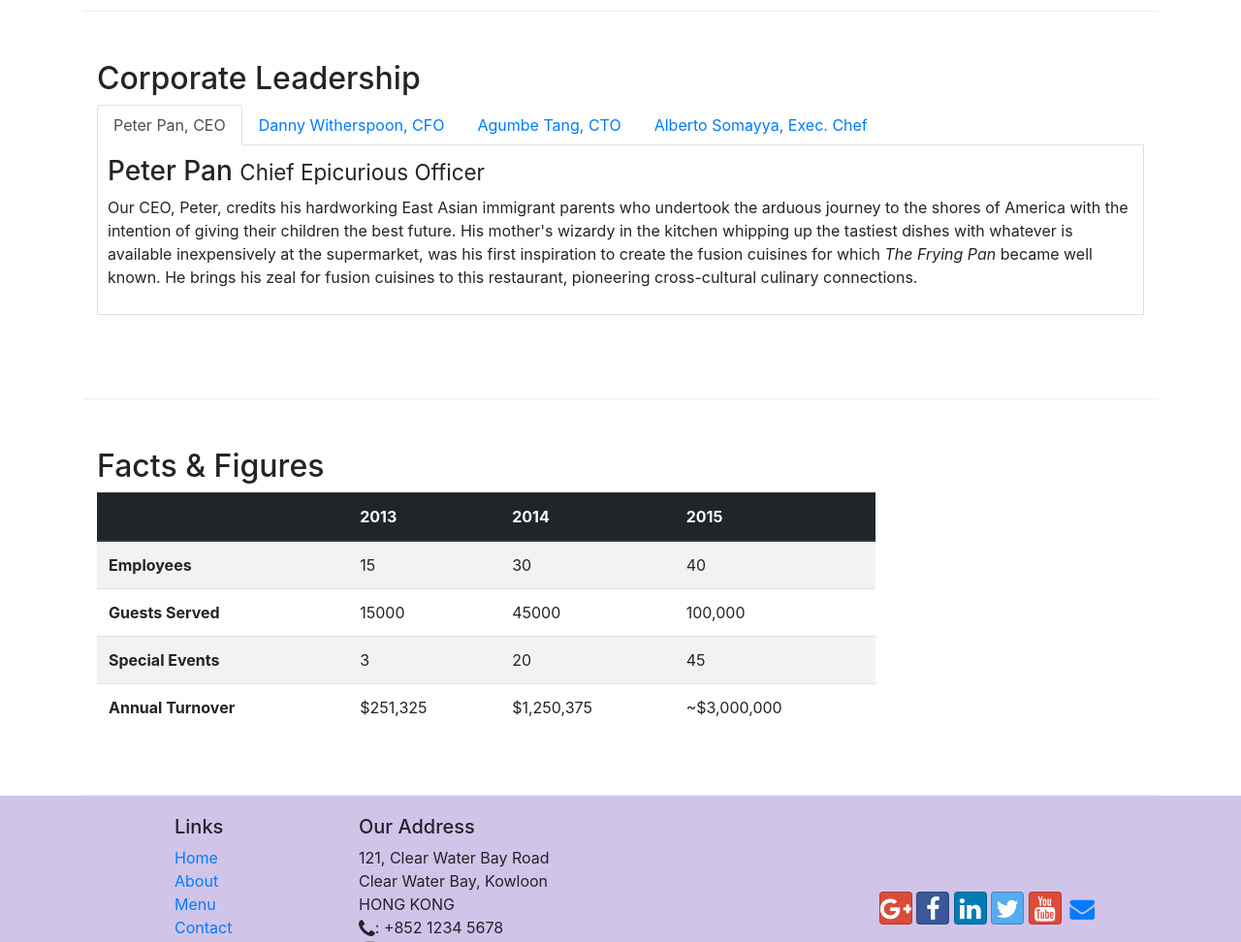
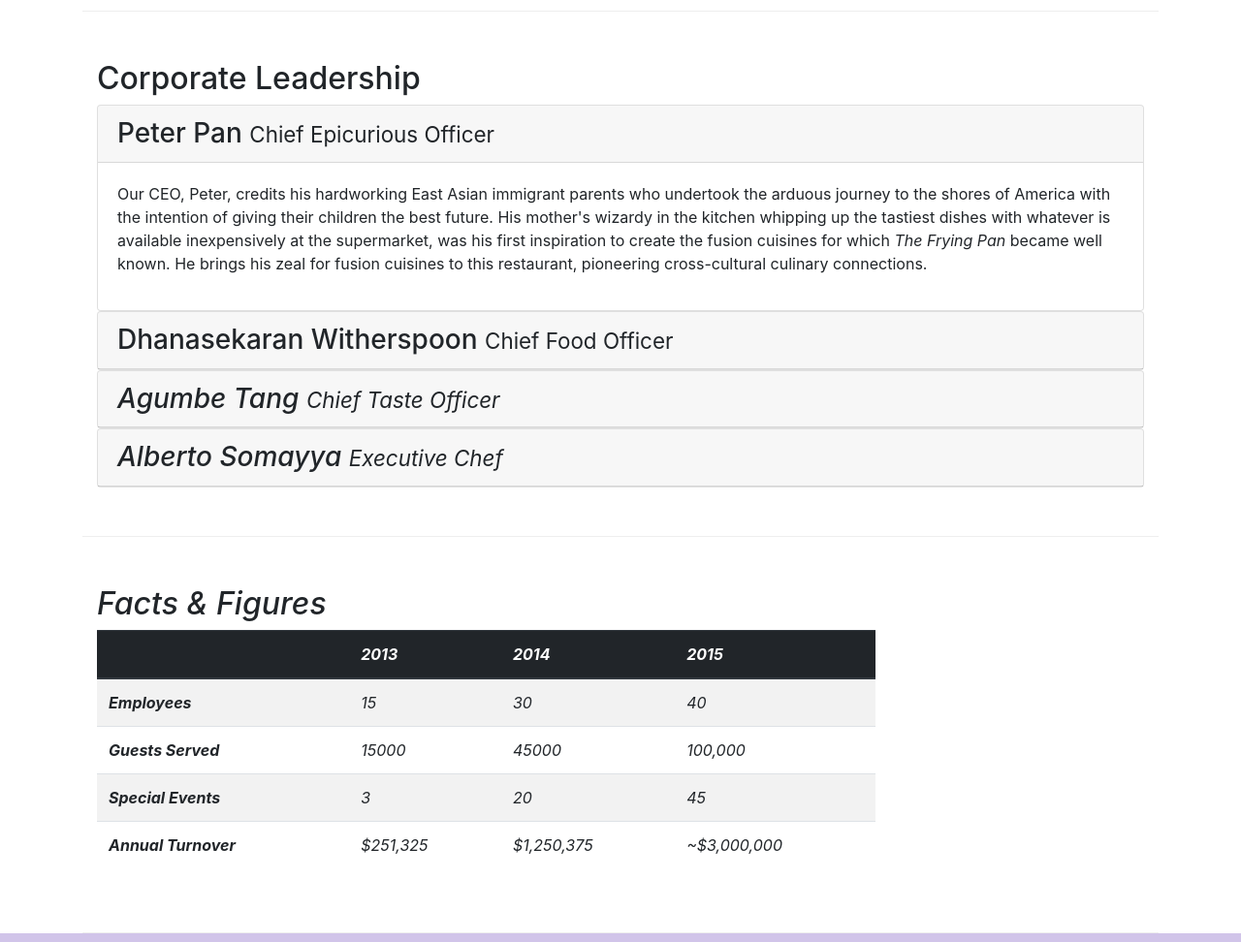
Before and after one commit to poornaseshadri/Bootstrap-conFusion, a website: page aboutus.html in a window 1280 px wide. Shown: the part 960-1932 px from the top of the page at 97% size. Drawn offline with nearby package versions, Linux system fonts and the light colour scheme.

Commit message:
Accordion

```diff
--- a/aboutus.html
+++ b/aboutus.html
@@ -105,42 +105,63 @@
         <div class='row row-content'>
             <div class='col-12 col-sm-12'>
                 <h2>Corporate Leadership</h2>
-                <ul class="nav nav-tabs">
-                    <li class="nav-item">
-                      <a class="nav-link active" href="#peter"
-                        role="tab" data-toggle="tab">Peter Pan, CEO</a>
-                    </li>
-                    <li class="nav-item">
-                      <a class="nav-link" href="#danny" role="tab"
-                        data-toggle="tab">Danny Witherspoon, CFO</a>
-                    </li>
-                    <li class="nav-item">
-                      <a class="nav-link" href="#agumbe"role="tab"
-                        data-toggle="tab">Agumbe Tang, CTO</a>
-                    </li>
-                    <li class="nav-item">
-                      <a class="nav-link" href="#alberto" role="tab"
-                        data-toggle="tab">Alberto Somayya, Exec. Chef</a>
-                    </li>
-                </ul>
-                <div class="tab-content">
-                    <div role="tabpanel" class="tab-pane fade show active" id="peter">
-                        <h3>Peter Pan <small>Chief Epicurious Officer</small></h3>
-                        <p class='d-none d-sm-block'>Our CEO, Peter, credits his hardworking East Asian immigrant parents who undertook the arduous journey to the shores of America with the intention of giving their children the best future. His mother's wizardy in the kitchen whipping up the tastiest dishes with whatever is available inexpensively at the supermarket, was his first inspiration to create the fusion cuisines for which <em>The Frying Pan</em> became well known. He brings his zeal for fusion cuisines to this restaurant, pioneering cross-cultural culinary connections.</p>
+                 <div id="accordion">
+                    <div class="card">
+                        <div class="card-header" role="tab" id="peterhead">
+                        <h3 class="mb-0">
+                            <a data-toggle="collapse" data-target="#peter">
+                            Peter Pan <small>Chief Epicurious Officer</small>
+                            </a>
+                        </h3>
+                        </div>
+                        <div class="collapse show" id="peter" data-parent="#accordion">
+                            <div class="card-body">
+                                <p class="d-none d-sm-block">Our CEO, Peter, credits his hardworking East Asian immigrant parents who undertook the arduous journey to the shores of America with the intention of giving their children the best future. His mother's wizardy in the kitchen whipping up the tastiest dishes with whatever is available inexpensively at the supermarket, was his first inspiration to create the fusion cuisines for which <em>The Frying Pan</em> became well known. He brings his zeal for fusion cuisines to this restaurant, pioneering cross-cultural culinary connections.</p>
+                            </div>
+                        </div>
                     </div>
-                    <div role="tabpanel" class="tab-pane fade" id="danny">
-                        <h3>Dhanasekaran Witherspoon <small>Chief Food Officer</small></h3>
-                        <p class='d-none d-sm-block'>Our CFO, Danny, as he is affectionately referred to by his colleagues, comes from a long established family tradition in farming and produce. His experiences growing up on a farm in the Australian outback gave him great appreciation for varieties of food sources. As he puts it in his own words, <em>Everything that runs, wins, and everything that stays, pays!</em></p>
+                    <div class="card">
+                        <div class="card-header" role="tab" id="dannyhead">
+                        <h3 class="mb-0">
+                            <a data-toggle="collapse" data-target="#danny">
+                            Dhanasekaran Witherspoon <small>Chief Food Officer</small>
+                            </a>
+                        </h3>
+                        </div>
+                        <div class="collapse" id="danny" data-parent="#accordion">
+                            <div class="card-body">
+                                <p class="d-none d-sm-block">Our CFO, Danny, as he is affectionately referred to by his colleagues, comes from a long established family tradition in farming and produce. His experiences growing up on a farm in the Australian outback gave him great appreciation for varieties of food sources. As he puts it in his own words, <em>Everything that runs, wins, and everything that stays, pays!</p>
+                            </div>
+                        </div>
                     </div>
-                    <div role="tabpanel" class="tab-pane fade" id="agumbe">
-                        <h3>Agumbe Tang <small>Chief Taste Officer</small></h3>
-                        <p class='d-none d-sm-block'>Blessed with the most discerning gustatory sense, Agumbe, our CTO, personally ensures that every dish that we serve meets his exacting tastes. Our chefs dread the tongue lashing that ensues if their dish does not meet his exacting standards. He lives by his motto, <em>You click only if you survive my lick.</em></p>
+                    <div class="card">
+                        <div class="card-header" role="tab" id="agumbehead">
+                        <h3 class="mb-0">
+                            <a data-toggle="collapse" data-target="#agumbe">
+                                Agumbe Tang <small>Chief Taste Officer</small>
+                            </a>
+                        </h3>
+                        </div>
+                        <div class="collapse" id="agumbe" data-parent="#accordion">
+                            <div class="card-body">
+                                <p class="d-none d-sm-block">Blessed with the most discerning gustatory sense, Agumbe, our CTO, personally ensures that every dish that we serve meets his exacting tastes. Our chefs dread the tongue lashing that ensues if their dish does not meet his exacting standards. He lives by his motto, <em>You click only if you survive my lick.</p>
+                            </div>
+                        </div>
                     </div>
-                    <div role="tabpanel" class="tab-pane fade" id="alberto">
-                        <h3>Alberto Somayya <small>Executive Chef</small></h3>
-                        <p class='d-none d-sm-block'>Award winning three-star Michelin chef with wide International experience having worked closely with whos-who in the culinary world, he specializes in creating mouthwatering Indo-Italian fusion experiences. He says, <em>Put together the cuisines from the two craziest cultures, and you get a winning hit! Amma Mia!</em></p>
+                    <div class="card">
+                        <div class="card-header" role="tab" id="albertohead">
+                        <h3 class="mb-0">
+                            <a data-toggle="collapse" data-target="#alberto">
+                                Alberto Somayya <small>Executive Chef</small>
+                            </a>
+                        </h3>
+                        </div>
+                        <div class="collapse" id="alberto" data-parent="#accordion">
+                            <div class="card-body">
+                                <p class="d-none d-sm-block">Award winning three-star Michelin chef with wide International experience having worked closely with whos-who in the culinary world, he specializes in creating mouthwatering Indo-Italian fusion experiences. He says, <em>Put together the cuisines from the two craziest cultures, and you get a winning hit! Amma Mia!</p>
+                            </div>
+                        </div>
                     </div>
-
                 </div>
             </div>
        </div>
```
